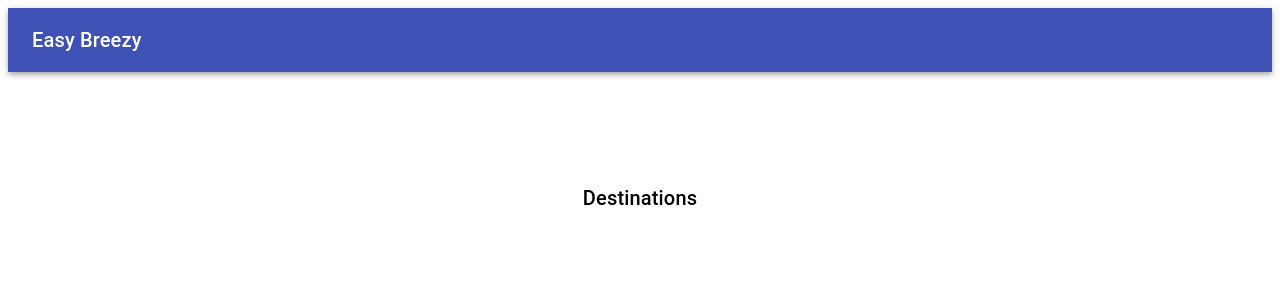
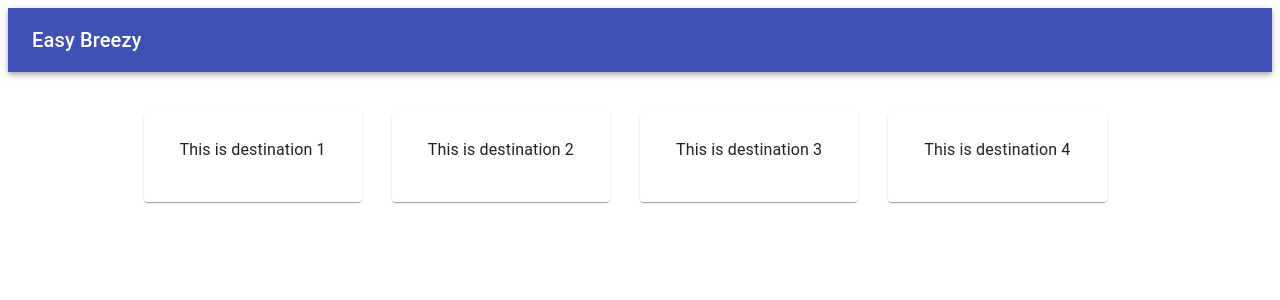
Before and after one commit to gootieno/EasyBreezy, a React (Create React App) app in the folder frontend/: page / in a window 1280 px wide. Shown: the top 300 px of the page. Built offline with nearby package versions, Linux system fonts and the light colour scheme.

Commit message:
added id to route

```diff
--- a/frontend/src/components/Destination/index.css
+++ b/frontend/src/components/Destination/index.css
@@ -0,0 +1,7 @@
+div.destination-container {
+  display: flex;
+  margin: 20px 0 0 0;
+  padding: 0;
+  justify-content: center;
+  align-items: center;
+}
--- a/frontend/src/components/Destination/index.js
+++ b/frontend/src/components/Destination/index.js
@@ -1,19 +1,55 @@
 import React, { useState } from "react";
-import Event from "../../components/Event";
+import { useHistory } from "react-router-dom";
 import Card from "@material-ui/core/Card";
+import CardContent from "@material-ui/core/CardContent";
+import Typography from "@material-ui/core/Typography";
+import { makeStyles } from "@material-ui/core/styles";
+
+import "./index.css";
+
+const useStyles = makeStyles((theme) => ({
+  root: {
+    flexGrow: 1,
+    marginRight: "30px",
+    cursor: "pointer",
+  },
+  menuButton: {
+    marginRight: theme.spacing(1),
+  },
+  title: {
+    flexGrow: 1,
+
+    padding: "10px 20px",
+  },
+}));
 
 function Destination() {
-  const [events, setEvents] = useState([1, 2, 3, 4]);
+  const [destinations, setDestinations] = useState([1, 2, 3, 4]);
+
+  const classes = useStyles();
+  const history = useHistory();
+  const handleDestination = (e) => {
+    const id = e.target.id;
+    history.push(`events/${id}`);
+  };
 
   return (
-    <>
-      {events.map((event) => (
-        <>
-          <Event event={event} />
-          <br />
-        </>
+    <div className="destination-container">
+      {destinations.map((destination, i) => (
+        <Card id={i} className={classes.root} onClick={handleDestination}>
+          <CardContent id={i}>
+            <Typography
+              className={classes.title}
+              color="textPrimary"
+              gutterBottom
+              id={i}
+            >
+              This is destination {destination}
+            </Typography>
+          </CardContent>
+        </Card>
       ))}
-    </>
+    </div>
   );
 }
 
--- a/frontend/src/components/Event/index.js
+++ b/frontend/src/components/Event/index.js
@@ -2,9 +2,9 @@ import React from "react";
 import { useHistory } from "react-router-dom";
 import { makeStyles } from "@material-ui/core/styles";
 import Card from "@material-ui/core/Card";
-import CardActions from "@material-ui/core/CardActions";
+
 import CardContent from "@material-ui/core/CardContent";
-import Button from "@material-ui/core/Button";
+
 import Typography from "@material-ui/core/Typography";
 
 const useStyles = makeStyles({
--- a/frontend/src/components/LandingPage/index.js
+++ b/frontend/src/components/LandingPage/index.js
@@ -2,15 +2,9 @@ import React from "react";
 import { useHistory } from "react-router-dom";
 
 import { makeStyles } from "@material-ui/core/styles";
-import AppBar from "@material-ui/core/AppBar";
-import Paper from "@material-ui/core/Paper";
-import Toolbar from "@material-ui/core/Toolbar";
-import Typography from "@material-ui/core/Typography";
-import Button from "@material-ui/core/Button";
-import IconButton from "@material-ui/core/IconButton";
-import MenuIcon from "@material-ui/icons/Menu";
-
 import "./index.css";
+import Navigation from "../Navigation";
+import Destination from "../Destination";
 
 const useStyles = makeStyles((theme) => ({
   root: {
@@ -35,21 +29,10 @@ function LandingPage() {
   const classes = useStyles();
   return (
     <div>
-      <AppBar position="static">
-        <Toolbar>
-          <Typography variant="h6">Easy Breezy</Typography>
-        </Toolbar>
-      </AppBar>
-
+      <Navigation />
       <div className="destination-container">
         <div>
-          <Typography
-            variant="h6"
-            className={classes.title}
-            onClick={handleDestinations}
-          >
-            Destinations
-          </Typography>
+          <Destination />
         </div>
       </div>
     </div>
--- /dev/null
+++ b/frontend/src/components/Navigation/index.js
@@ -0,0 +1,18 @@
+import React from "react";
+import AppBar from "@material-ui/core/AppBar";
+import Toolbar from "@material-ui/core/Toolbar";
+import Typography from "@material-ui/core/Typography";
+
+
+
+function Navigation() {
+  return (
+    <AppBar position="static">
+      <Toolbar>
+        <Typography variant="h6">Easy Breezy</Typography>
+      </Toolbar>
+    </AppBar>
+  );
+}
+
+export default Navigation;
```
